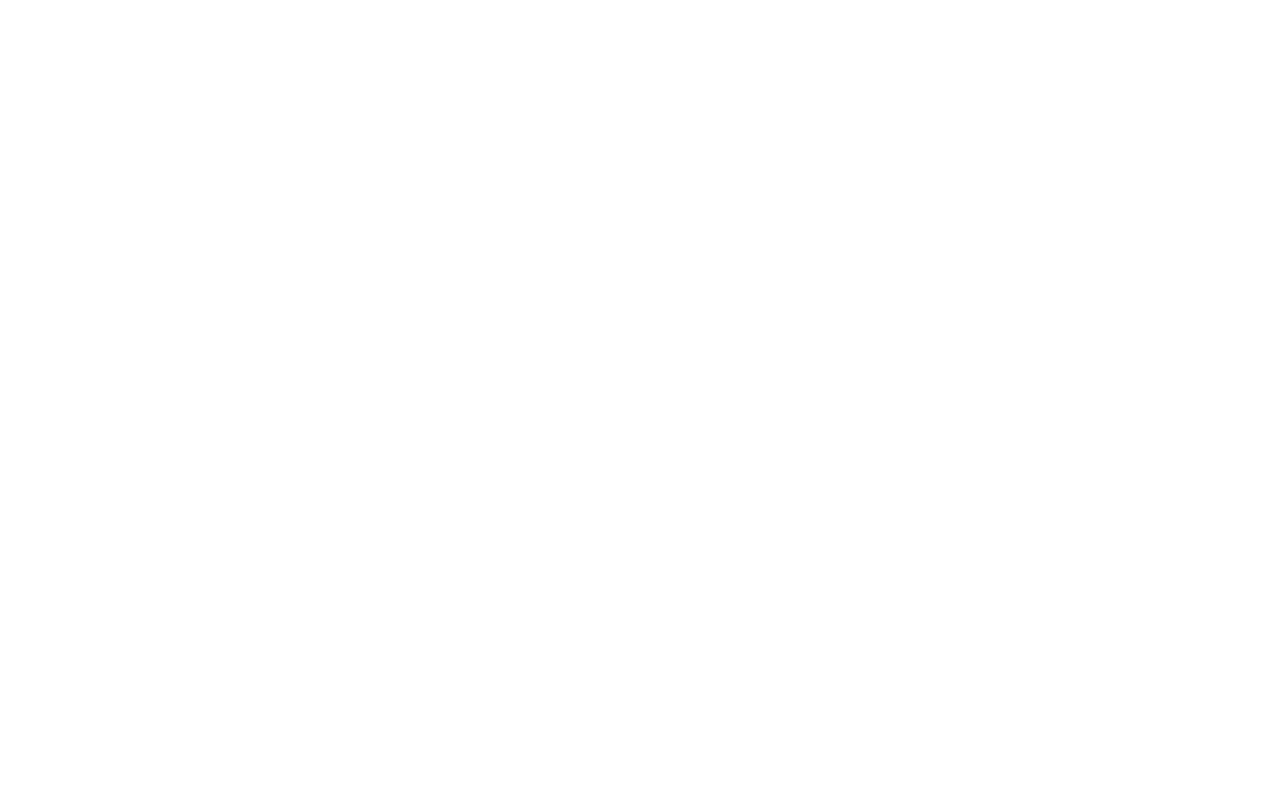
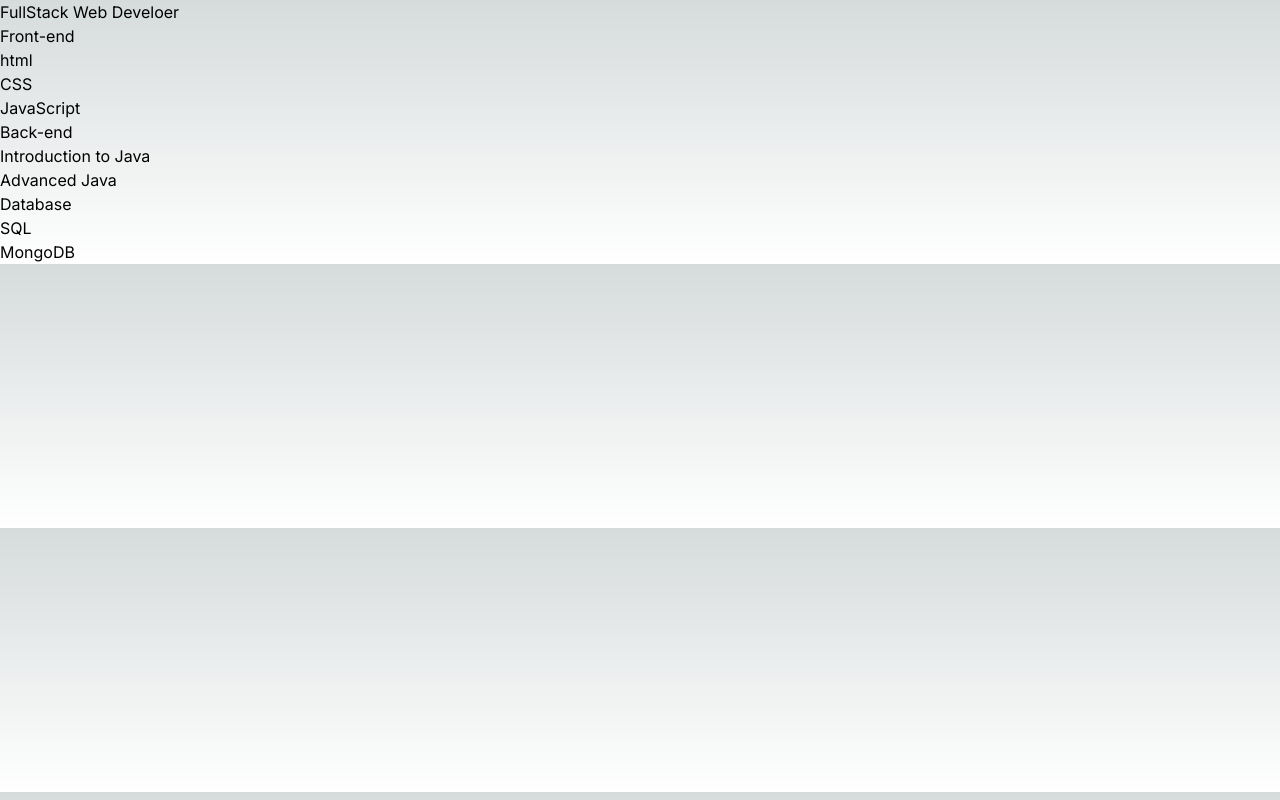
Before and after one commit to CeezR/Lab_GraphicalRoadmap, a Next.js app in the folder front-end/: page / in a window 1280 px wide. Built offline with nearby package versions, Linux system fonts and the light colour scheme.

Commit message:
feat: basic roadMap

```diff
--- /dev/null
+++ b/front-end/app/RoadMap.tsx
@@ -0,0 +1,25 @@
+import React from 'react'
+
+const RoadMap = () => {
+  return (
+    <section>
+        <div>FullStack Web Develoer</div>
+        <div>Front-end</div>
+        <div>html</div>
+        <div>CSS</div>
+        <div>JavaScript</div>
+        <div>Back-end</div>
+        <div>
+            Introduction to Java
+        </div>
+        <div>
+            Advanced Java
+        </div>
+        <div>Database</div>
+        <div>SQL</div>
+        <div>MongoDB</div>
+    </section>
+  )
+}
+
+export default RoadMap
--- a/front-end/app/globals.css
+++ b/front-end/app/globals.css
@@ -15,3 +15,13 @@
     --background-end-rgb: 0, 0, 0;
   }
 }
+
+body {
+  color: rgb(var(--foreground-rgb));
+  background: linear-gradient(
+      to bottom,
+      transparent,
+      rgb(var(--background-end-rgb))
+    )
+    rgb(var(--background-start-rgb));
+}
--- a/front-end/app/page.tsx
+++ b/front-end/app/page.tsx
@@ -1,7 +1,9 @@
+import RoadMap from "./RoadMap";
 
 export default function Home() {
   return (
     <main>
+      <RoadMap />
 
     </main>
   )
```
